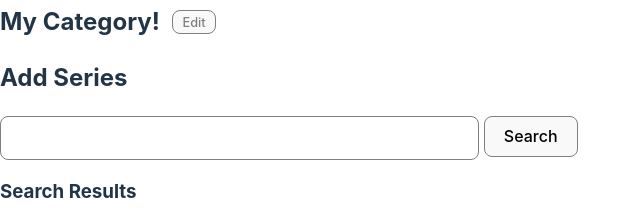
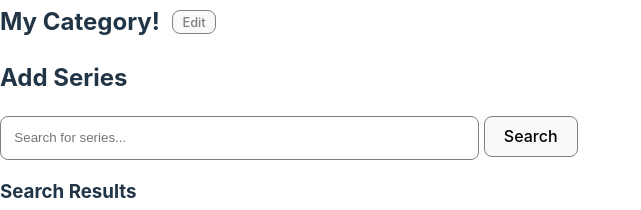
Before and after one commit to kuraganeru/favourite-series, a React (Vite) app: page / in a window 1280 px wide. Shown: the top 210 px of the page, without its empty margins (0-641 px from the left). Built offline with nearby package versions, Linux system fonts and the light colour scheme.

Commit message:
add placeholder for search input

```diff
--- a/src/components/AddSeriesSearch.jsx
+++ b/src/components/AddSeriesSearch.jsx
@@ -13,6 +13,7 @@ export default function AddSeriesSearch({ searchText, onSetSearchText, handleFet
                 type="text"
                 value={searchText}
                 className="search-input"
+                placeholder="Search for series..."
                 onChange={(e) => onSetSearchText(e.target.value)}
                 onKeyDown={(e) => handleOnKeyDown(e)}
             />
```
